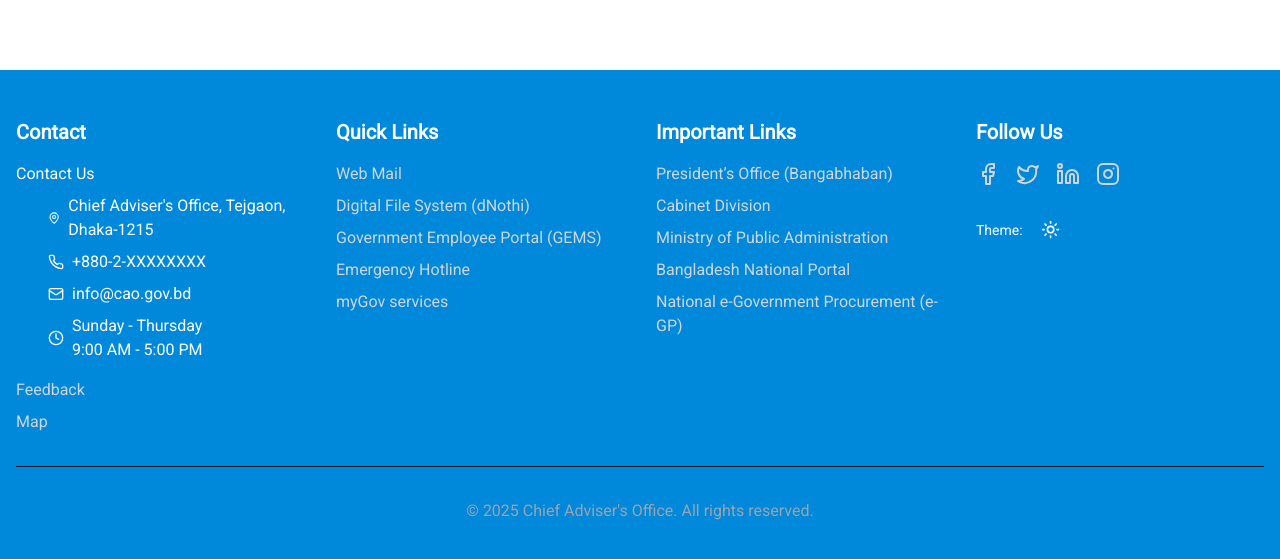
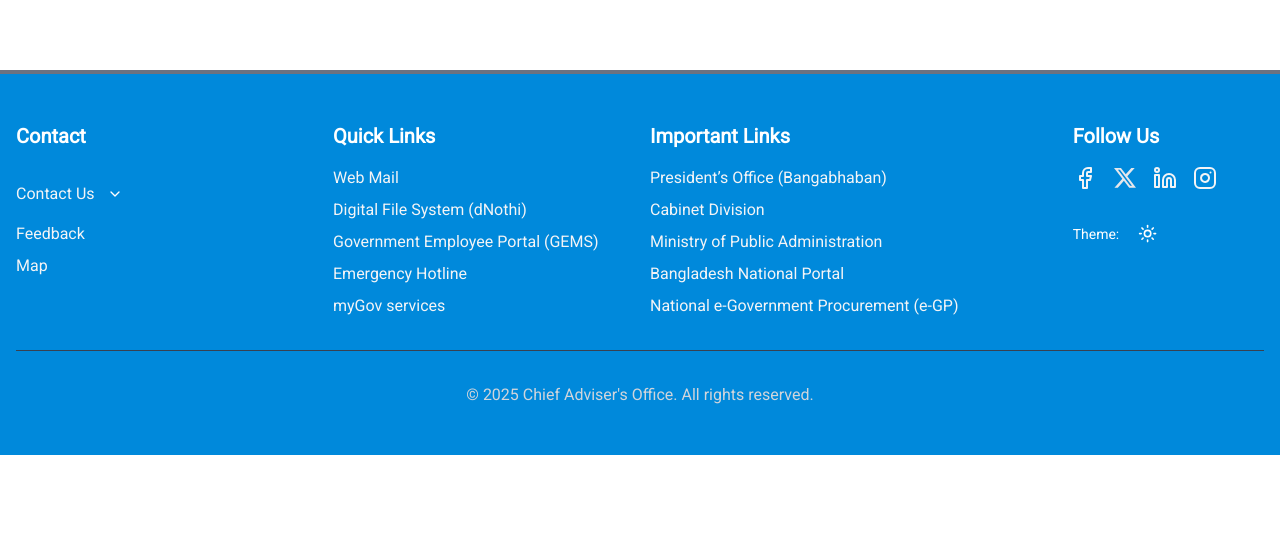
Before and after one commit to ikbal-nayem/cao, a Next.js app: page / in a window 1280 px wide. Shown: the part 3120-3679 px from the top of the page. After the commit the page ends 3575 px from the top, so only its background shows below. Built offline with nearby package versions, Linux system fonts and the light colour scheme; no server answers.

Commit message:
footer observation

```diff
--- a/components/layout/footer.tsx
+++ b/components/layout/footer.tsx
@@ -3,21 +3,28 @@
 import { ThemeSwitcher } from '@/components/theme/theme-switcher';
 import { ROUTES } from '@/constants/routes.constants';
 import { useTranslation } from '@/hooks/use-translation';
-import { Clock, Facebook, Linkedin, Mail, MapPin, Phone, Twitter, Instagram } from 'lucide-react';
+import { Clock, Facebook, Instagram, Linkedin, Mail, MapPin, Phone } from 'lucide-react';
+import Image from 'next/image';
 import Link from 'next/link';
 import { FC } from 'react';
+import twitterIcon from '../../static/icons/x-twitter.svg';
+import { Accordion, AccordionContent, AccordionItem, AccordionTrigger } from '../ui/accordion';
 
 const Footer: FC = () => {
 	const { t } = useTranslation();
 
 	return (
-		<footer className='bg-primary text-white'>
+		<footer className='bg-primary text-white border-t-4 border-gray-500'>
 			<div className='container mx-auto px-4 py-12'>
-				<div className='grid grid-cols-1 md:grid-cols-4 gap-8'>
-					<div>
-						<h3 className='text-xl font-bold mb-4'>{t('contact')}</h3>
-						<div className='mb-4'>
-							<h5 className='text-md mb-2'>{t('contactUs')}</h5>
+				<div className='grid grid-cols-1 md:grid-cols-12 gap-5'>
+					<div className='col-span-3'>
+						<h3 className='text-xl font-extrabold mb-4'>{t('contact')}</h3>
+						<Accordion type='single' collapsible>
+							<AccordionItem value={t('contactUs')} className='border-none'>
+								<AccordionTrigger className='max-w-max space-x-3'>
+									<h5 className='text-gray-100 hover:text-gray-300'>{t('contactUs')}</h5>
+								</AccordionTrigger>
+								<AccordionContent className='text-muted'>
 									<div className='ml-8 space-y-2'>
 										<p className='flex items-center gap-2'>
 											<MapPin className='w-4 h-4' />
@@ -39,34 +46,36 @@ const Footer: FC = () => {
 											</span>
 										</p>
 									</div>
-						</div>
+								</AccordionContent>
+							</AccordionItem>
+						</Accordion>
 						<ul className='space-y-2'>
 							<li>
-								<Link href={ROUTES.CONTACT.FEEDBACK} className='text-gray-300 hover:text-white'>
+								<Link href={ROUTES.CONTACT.FEEDBACK} className='text-gray-100 hover:text-gray-300'>
 									{t('feedback')}
 								</Link>
 							</li>
 							<li>
-								<Link href={ROUTES.CONTACT.ADDRESS} className='text-gray-300 hover:text-white'>
+								<Link href={ROUTES.CONTACT.ADDRESS} className='text-gray-100 hover:text-gray-300'>
 									{t('map')}
 								</Link>
 							</li>
 						</ul>
 					</div>
 
-					<div>
-						<h3 className='text-xl font-bold mb-4'>{t('quickLinks')}</h3>
+					<div className='col-span-3'>
+						<h3 className='text-xl font-extrabold mb-4'>{t('quickLinks')}</h3>
 						<ul className='space-y-2'>
 							<li>
-								<Link href={'#'} className='text-gray-300 hover:text-white'>
-									{t('menu.webMail')}
+								<Link href={'#'} className='text-gray-100 hover:text-gray-300'>
+									{t('webMail')}
 								</Link>
 							</li>
 							<li>
 								<Link
 									href={'https://n-doptor-accounts.nothi.gov.bd/'}
 									target='_blank'
-									className='text-gray-300 hover:text-white'
+									className='text-gray-100 hover:text-gray-300'
 								>
 									{t('dNothi')}
 								</Link>
@@ -75,13 +84,13 @@ const Footer: FC = () => {
 								<Link
 									href={'https://gems.gov.bd/'}
 									target='_blank'
-									className='text-gray-300 hover:text-white'
+									className='text-gray-100 hover:text-gray-300'
 								>
 									{t('gems')}
 								</Link>
 							</li>
 							<li>
-								<Link href={'#'} className='text-gray-300 hover:text-white'>
+								<Link href={'#'} className='text-gray-100 hover:text-gray-300'>
 									{t('hotline')}
 								</Link>
 							</li>
@@ -89,21 +98,22 @@ const Footer: FC = () => {
 								<Link
 									href={'https://www.mygov.bd/'}
 									target='_blank'
-									className='text-gray-300 hover:text-white'
+									className='text-gray-100 hover:text-gray-300'
 								>
 									{t('myGov')}
 								</Link>
 							</li>
 						</ul>
 					</div>
-					<div>
-						<h3 className='text-xl font-bold mb-4'>{t('importantLinks')}</h3>
+
+					<div className='col-span-4'>
+						<h3 className='text-xl font-extrabold mb-4'>{t('importantLinks')}</h3>
 						<ul className='space-y-2'>
 							<li>
 								<Link
 									href='http://www.bangabhaban.gov.bd/'
 									target='_blank'
-									className='text-gray-300 hover:text-white'
+									className='text-gray-100 hover:text-gray-300'
 								>
 									{t('po')}
 								</Link>
@@ -112,13 +122,17 @@ const Footer: FC = () => {
 								<Link
 									href='https://cabinet.gov.bd/'
 									target='_blank'
-									className='text-gray-300 hover:text-white'
+									className='text-gray-100 hover:text-gray-300'
 								>
 									{t('cd')}
 								</Link>
 							</li>
 							<li>
-								<Link href='https://mopa.gov.bd/' target='_blank' className='text-gray-300 hover:text-white'>
+								<Link
+									href='https://mopa.gov.bd/'
+									target='_blank'
+									className='text-gray-100 hover:text-gray-300'
+								>
 									{t('mopa')}
 								</Link>
 							</li>
@@ -126,7 +140,7 @@ const Footer: FC = () => {
 								<Link
 									href='https://bangladesh.gov.bd/'
 									target='_blank'
-									className='text-gray-300 hover:text-white'
+									className='text-gray-100 hover:text-gray-300'
 								>
 									{t('np')}
 								</Link>
@@ -135,26 +149,27 @@ const Footer: FC = () => {
 								<Link
 									href='https://www.eprocure.gov.bd/'
 									target='_blank'
-									className='text-gray-300 hover:text-white'
+									className='text-gray-100 hover:text-gray-300'
 								>
 									{t('egp')}
 								</Link>
 							</li>
 						</ul>
 					</div>
-					<div>
-						<h3 className='text-xl font-bold mb-4'>{t('followUs')}</h3>
+
+					<div className='col-span-2'>
+						<h3 className='text-xl font-extrabold mb-4'>{t('followUs')}</h3>
 						<div className='flex space-x-4 mb-6'>
-							<a href='#' className='text-gray-300 hover:text-white'>
+							<a href='#' className='text-gray-100 hover:text-gray-300'>
 								<Facebook className='w-6 h-6' />
 							</a>
-							<a href='#' className='text-gray-300 hover:text-white'>
-								<Twitter className='w-6 h-6' />
+							<a href='#' className='text-gray-100 hover:text-gray-300'>
+								<Image src={twitterIcon} alt='' className='w-6 h-6' />
 							</a>
-							<a href='#' className='text-gray-300 hover:text-white'>
+							<a href='#' className='text-gray-100 hover:text-gray-300'>
 								<Linkedin className='w-6 h-6' />
 							</a>
-							<a href='#' className='text-gray-300 hover:text-white'>
+							<a href='#' className='text-gray-100 hover:text-gray-300'>
 								<Instagram className='w-6 h-6' />
 							</a>
 						</div>
@@ -164,8 +179,8 @@ const Footer: FC = () => {
 						</div>
 					</div>
 				</div>
-				<div className='border-t border-gray-900 mt-8 pt-8 text-center'>
-					<p className='text-gray-400'>
+				<div className='border-t border-gray-700 mt-8 pt-8 text-center'>
+					<p className='text-gray-300'>
 						© {new Date().getFullYear()} {t('pmo')}. {t('allRightsReserved')}.
 					</p>
 				</div>
--- a/components/layout/menu-items.ts
+++ b/components/layout/menu-items.ts
@@ -52,7 +52,6 @@ export const menuItems: Array<IMenuItem> = [
 								key: 'ourTeam.specialAssistant',
 								href: '#',
 							},
-							{ title: 'Specialized Unit', key: 'ourTeam.specializedUnit', href: '#' },
 							{
 								title: 'Governance Innovation Unit (GIU)',
 								key: 'ourTeam.governanceInnovationUnit',
@@ -88,7 +87,6 @@ export const menuItems: Array<IMenuItem> = [
 					},
 				],
 			},
-			{ title: 'WEB MAIL', key: 'menu.webMail', href: ROUTES.WHO_WE_ARE.WEB_MAIL },
 			{ title: 'Advisery Council', key: 'menu.cabinetMember', href: ROUTES.WHO_WE_ARE.CABINET },
 			{
 				title: 'MISSION AND VISION',
--- a/components/layout/recursive-menu.tsx
+++ b/components/layout/recursive-menu.tsx
@@ -69,7 +69,7 @@ export const RecursiveMenu: React.FC<RecursiveMenuProps> = ({ items, level = 0 }
 						<Link
 							href={item.href || '#'}
 							target={item.isExternal ? '_blank' : undefined}
-							className='flex items-center justify-between w-full px-4 py-2 text-sm text-gray-700 dark:text-gray-200 hover:bg-gray-100 dark:hover:bg-gray-700'
+							className='flex items-center justify-between w-full px-3 py-2 text-sm text-gray-700 dark:text-gray-200 hover:bg-gray-100 dark:hover:bg-gray-700'
 						>
 							<span className='text-sm'>{item.key ? t(item.key) : item.title}</span>
 							{item.isExternal && <ExternalLink className='w-3 h-3 min-w-min' />}
--- a/components/ui/scroll-to-top.tsx
+++ b/components/ui/scroll-to-top.tsx
@@ -43,7 +43,7 @@ const ScrollToTop: FC = () => {
           <Button
             onClick={scrollToTop}
             size="icon"
-            className="h-10 w-10 rounded-full shadow-lg"
+            className="h-8 w-8 rounded-full shadow-lg bg-blue-950/70"
           >
             <ArrowUp className="h-5 w-5" />
           </Button>
--- a/lib/translations/bn.ts
+++ b/lib/translations/bn.ts
@@ -28,7 +28,6 @@ export const bn = {
 		ourTeam: 'কর্মকর্তাবৃন্দ',
 		subordinateOffice: 'সংযুক্ত দপ্তরসমূহ',
 		missionAndVision: 'মিশন ও ভিশন',
-		webMail: 'ওয়েব মেইল',
 
 		programsAndPriorities: 'কার্যক্রম ও অগ্রাধিকার',
 		projects: 'প্রকল্প',
@@ -85,7 +84,6 @@ export const bn = {
 		pressWing: 'প্রেস অনুবিভাগ',
 		honourableAdviser: 'মাননীয় উপদেষ্টা',
 		specialAssistant: 'বিশেষ সহকারী/বিশেষ দূত/মুখ্য সমন্বয়ক',
-		specializedUnit: 'বিশেষায়িত ইউনিট',
 		governanceInnovationUnit: 'গভর্ন্যান্স ইনোভেশন ইউনিট (জিআইইউ)',
 		asrayn2: 'আশ্রয়ণ-২',
 		subRegionalCooperationCell: 'উপআঞ্চলিক সহযোগিতা সেল (এসআরসিসি)',
@@ -158,6 +156,7 @@ export const bn = {
 	map: 'ম্যাপ',
 	address: 'ঠিকানা',
 	quickLinks: 'দ্রুত লিংক',
+	webMail: 'ওয়েব মেইল',
 	dNothi: 'ডিজিটাল নথি ব্যবস্থাপনা (ডি-নথি)',
 	gems: 'সরকারি কর্মচারি বাতায়ন (জিইএমএস)',
 	hotline: 'জরুরি হটলাইন',
--- a/lib/translations/en.ts
+++ b/lib/translations/en.ts
@@ -28,7 +28,6 @@ export const en = {
 		ourTeam: 'Our Team',
 		subordinateOffice: 'Attached Offices',
 		missionAndVision: 'Mission & Vision',
-		webMail: 'Web Mail',
 
 		programsAndPriorities: 'Programs and Priorities',
 		projects: 'Projects',
@@ -86,7 +85,6 @@ export const en = {
 		pressWing: 'Press Wing',
 		honourableAdviser: 'Hon’ble Adviser',
 		specialAssistant: 'Special Assistant/ Special Envoy/ Principal Coordinator',
-		specializedUnit: 'Specialized Unit',
 		governanceInnovationUnit: 'Governance Innovation Unit (GIU)',
 		asrayn2: 'ASRAYN-2',
 		subRegionalCooperationCell: 'Sub-Regional Co-operation Cell (SRCC)',
@@ -160,6 +158,7 @@ export const en = {
 	map: 'Map',
 	address: 'Address',
 	quickLinks: 'Quick Links',
+	webMail: 'Web Mail',
 	dNothi: 'Digital File System (dNothi)',
 	gems: 'Government Employee Portal (GEMS)',
 	hotline: 'Emergency Hotline',
```
Also changed, not shown: static/icons/x-twitter.svg (added). Lines whose indentation alone changed are shown as unchanged.
